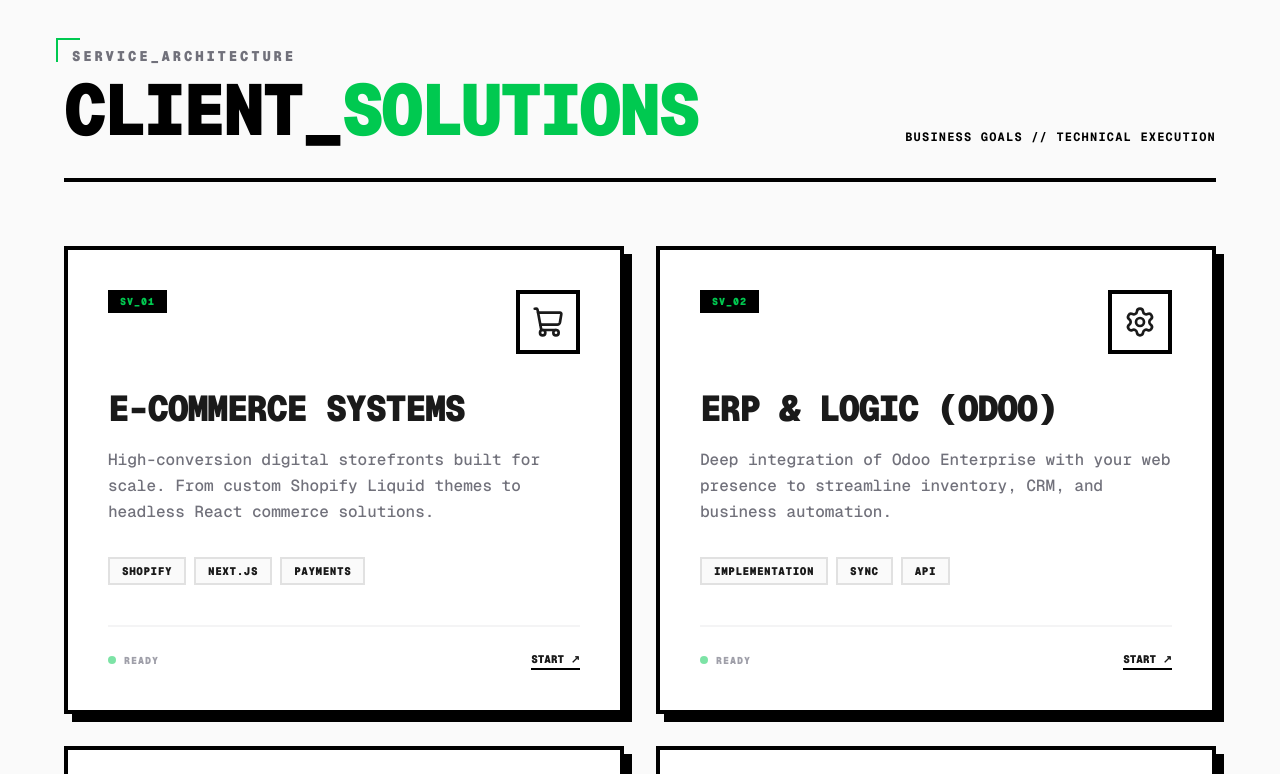
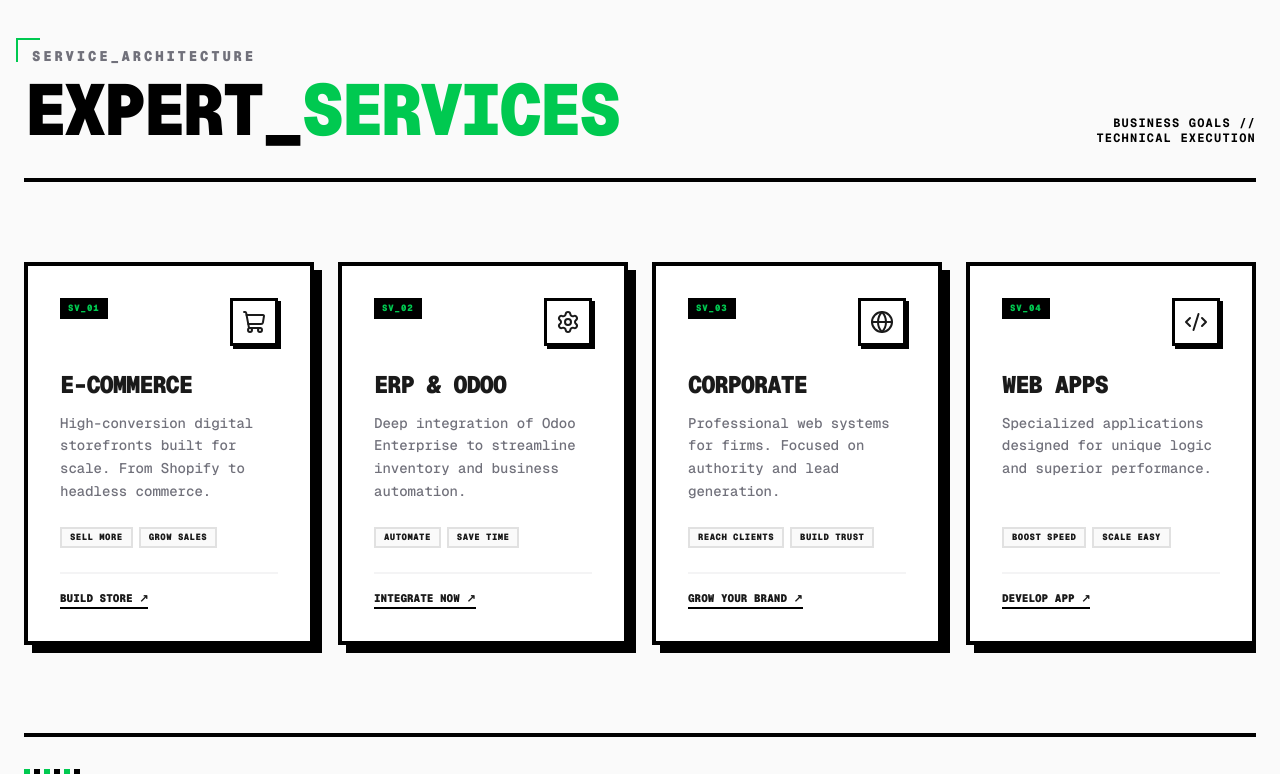
Before and after one commit to BrianShiroe/portfoliov4, a Next.js app: page / in a window 1280 px wide. Shown: the part 1880-2654 px from the top of the page. Built offline with nearby package versions, Linux system fonts and the light colour scheme.

Commit message:
[update] services: content

```diff
--- a/components/Services.tsx
+++ b/components/Services.tsx
@@ -1,47 +1,53 @@
 "use client";
 import { motion } from "framer-motion";
-import {
-  ShoppingCart,
-  Settings,
-  Globe,
-  Code2
-} from "lucide-react";
+import { ShoppingCart, Settings, Globe, Code2 } from "lucide-react";
 
 export function Services() {
   const services = [
     {
       id: "SV_01",
-      title: "E-Commerce Systems",
-      description: "High-conversion digital storefronts built for scale. From custom Shopify Liquid themes to headless React commerce solutions.",
-      features: ["Shopify", "Next.js", "Payments"], // Shortened for mobile tag flow
+      title: "E-Commerce",
+      description:
+        "High-conversion digital storefronts built for scale. From Shopify to headless commerce.",
+      features: ["Sell More", "Grow Sales"],
       icon: ShoppingCart,
+      action: "Build Store ↗",
     },
     {
       id: "SV_02",
-      title: "ERP & Logic (Odoo)",
-      description: "Deep integration of Odoo Enterprise with your web presence to streamline inventory, CRM, and business automation.",
-      features: ["Implementation", "Sync", "API"],
+      title: "ERP & Odoo",
+      description:
+        "Deep integration of Odoo Enterprise to streamline inventory and business automation.",
+      features: ["Automate", "Save Time"],
       icon: Settings,
+      action: "Integrate Now ↗",
     },
     {
       id: "SV_03",
-      title: "Corporate Hubs",
-      description: "Professional web systems for SMEs and firms. Focused on authority, lead generation, and multi-regional support.",
-      features: ["WP", "Next.js", "Multilingual"],
+      title: "Corporate",
+      description:
+        "Professional web systems for firms. Focused on authority and lead generation.",
+      features: ["Reach Clients", "Build Trust"],
       icon: Globe,
+      action: "Grow Your Brand ↗",
     },
     {
       id: "SV_04",
-      title: "Custom Web Apps",
-      description: "Specialized, high-speed applications designed for unique business logic and superior user performance.",
-      features: ["React", "TS", "Vercel"],
+      title: "Web Apps",
+      description:
+        "Specialized applications designed for unique logic and superior performance.",
+      features: ["Boost Speed", "Scale Easy"],
       icon: Code2,
+      action: "Develop App ↗",
     },
   ];
 
   return (
-    <section id="services" className="w-full bg-zinc-50 px-4 py-16 md:py-24 md:px-6 overflow-hidden font-mono">
-      <div className="mx-auto max-w-6xl">
+    <section
+      id="services"
+      className="w-full bg-zinc-50 py-16 md:py-24 overflow-hidden font-mono"
+    >
+      <div className="mx-auto max-w-7xl px-4 md:px-6">
         {/* --- SECTION HEADER --- */}
         <div className="mb-12 md:mb-16 flex flex-col md:flex-row md:items-end justify-between gap-6 border-b-4 border-black pb-8">
           <div className="relative">
@@ -49,20 +55,20 @@ export function Services() {
             <span className="text-[10px] md:text-sm font-black text-zinc-500 uppercase tracking-[0.2em] mb-2 block ml-2">
               Service_Architecture
             </span>
-            {/* Adjusted font size for mobile screens (text-4xl) */}
             <h2 className="text-4xl sm:text-5xl md:text-7xl font-black uppercase tracking-tighter text-black leading-none">
-              Client_<span className="text-[#00C950]">Solutions</span>
+              Expert_<span className="text-[#00C950]">Services</span>
             </h2>
           </div>
-          <div className="text-left md:text-right">
-            <p className="text-[10px] md:text-[12px] font-bold text-black uppercase tracking-widest opacity-70 md:opacity-100">
-              Business Goals // Technical Execution
+          <div className="hidden md:block text-right">
+            <p className="text-[12px] font-bold text-black uppercase tracking-widest leading-tight">
+              Business Goals // <br /> Technical Execution
             </p>
           </div>
         </div>
 
-        {/* --- SERVICES GRID --- */}
-        <div className="grid grid-cols-1 md:grid-cols-2 gap-10 md:gap-8">
+        {/* --- HORIZONTAL ROW (Mobile Swipeable / Desktop Row) --- */}
+        {/* Added flex-nowrap to prevent column wrapping on any screen size */}
+        <div className="flex flex-nowrap overflow-x-auto pb-10 pt-4 gap-6 no-scrollbar snap-x snap-mandatory">
           {services.map((service, index) => {
             const Icon = service.icon;
             return (
@@ -72,53 +78,53 @@ export function Services() {
                 whileInView={{ opacity: 1, y: 0 }}
                 viewport={{ once: true }}
                 transition={{ delay: index * 0.1 }}
-                className="group relative"
+                // min-w-[300px] ensures cards don't squish on mobile
+                // md:min-w-0 md:flex-1 lets them distribute evenly on desktop
+                className="group relative min-w-[300px] md:min-w-0 md:flex-1 snap-center shrink-0 md:shrink"
               >
-                {/* Neobrutalist Shadow - Adjusted translate for mobile to prevent overflow */}
-                <div className="absolute inset-0 bg-black translate-x-1 translate-y-1 md:translate-x-2 md:translate-y-2 transition-transform group-hover:translate-x-2 group-hover:translate-y-2 md:group-hover:translate-x-3 md:group-hover:translate-y-3" />
+                {/* Neobrutalist Shadow */}
+                <div className="absolute inset-0 bg-black translate-x-2 translate-y-2 transition-transform group-hover:translate-x-3 group-hover:translate-y-3" />
 
-                <div className="relative h-full border-[3px] md:border-4 border-black bg-white p-6 md:p-10 transition-all group-hover:-translate-x-1 group-hover:-translate-y-1 group-hover:border-[#00C950] flex flex-col">
-                  <div className="flex justify-between items-start mb-6 md:mb-8 gap-4">
-                    <span className="text-[9px] md:text-[10px] font-black text-[#00C950] bg-black px-2 md:px-3 py-1 uppercase tracking-widest">
+                <div className="relative h-full border-[3px] md:border-4 border-black bg-white p-6 md:p-8 transition-all group-hover:-translate-x-1 group-hover:-translate-y-1 group-hover:border-[#00C950] flex flex-col justify-between">
+                  <div>
+                    <div className="flex justify-between items-start mb-6">
+                      <span className="text-[9px] font-black text-[#00C950] bg-black px-2 py-1 uppercase tracking-widest">
                         {service.id}
                       </span>
-                    <div className="h-12 w-12 md:h-16 md:w-16 border-[3px] md:border-4 border-black flex items-center justify-center transition-all group-hover:bg-[#00C950] group-hover:border-black shrink-0">
-                      <Icon className="h-6 w-6 md:h-8 md:w-8 transition-colors group-hover:text-black" />
+                      <div className="h-12 w-12 border-[3px] border-black flex items-center justify-center transition-all group-hover:bg-[#00C950] group-hover:border-black shadow-[3px_3px_0px_0px_rgba(0,0,0,1)] bg-white">
+                        <Icon className="h-6 w-6 transition-colors group-hover:text-black" />
                       </div>
                     </div>
 
-                  {/* Responsive Heading */}
-                  <h3 className="text-xl md:text-4xl font-black uppercase tracking-tighter mb-3 md:mb-4 transition-colors group-hover:text-[#00C950] leading-tight">
+                    <h3 className="text-xl md:text-2xl font-black uppercase tracking-tighter mb-3 transition-colors group-hover:text-[#00C950] leading-tight">
                       {service.title}
                     </h3>
 
-                  <p className="text-zinc-500 text-xs md:text-base mb-6 md:mb-8 leading-relaxed font-medium transition-colors group-hover:text-zinc-800">
+                    <p className="text-zinc-500 text-xs md:text-sm mb-6 leading-relaxed font-medium group-hover:text-zinc-800">
                       {service.description}
                     </p>
+                  </div>
 
-                  {/* Features Tag Cloud */}
-                  <div className="flex flex-wrap gap-1.5 md:gap-2 mb-8 md:mb-10">
+                  <div className="space-y-6">
+                    <div className="flex flex-wrap gap-1.5">
                       {service.features.map((feature) => (
                         <span
                           key={feature}
-                        className="text-[8px] md:text-[11px] font-black uppercase tracking-wider border-2 border-black/10 px-2 md:px-3 py-0.5 md:py-1 bg-zinc-50 transition-all group-hover:border-[#00C950] group-hover:bg-white whitespace-nowrap"
+                          className="text-[8px] md:text-[9px] font-black uppercase tracking-wider border-2 border-black/10 px-2 py-0.5 bg-zinc-50 transition-all group-hover:border-[#00C950] group-hover:bg-white"
                         >
                           {feature}
                         </span>
                       ))}
                     </div>
 
-                  {/* Interaction Footer - Mobile optimized layout */}
-                  <div className="mt-auto pt-6 border-t-2 border-zinc-100 flex flex-row justify-between items-center group-hover:border-[#00C950]/20">
-                    <div className="flex items-center gap-2">
-                      <span className="h-1.5 w-1.5 md:h-2 md:w-2 rounded-full bg-[#00C950] animate-pulse" />
-                      <span className="text-[8px] md:text-[10px] font-black uppercase tracking-widest text-zinc-400">
-                        Ready
-                      </span>
+                    <div className="pt-4 border-t-2 border-zinc-100 flex justify-between items-center group-hover:border-[#00C950]/20">
+                      <a
+                        href="#contact"
+                        className="text-[11px] font-black border-b-2 border-black transition-colors group-hover:text-[#00C950] group-hover:border-[#00C950] cursor-pointer uppercase"
+                      >
+                        {service.action}
+                      </a>
                     </div>
-                    <span className="text-[10px] md:text-[11px] font-black border-b-2 border-black transition-colors group-hover:text-[#00C950] group-hover:border-[#00C950] cursor-pointer uppercase">
-                      Start ↗
-                    </span>
                   </div>
                 </div>
               </motion.div>
@@ -127,22 +133,38 @@ export function Services() {
         </div>
 
         {/* --- BOTTOM METADATA --- */}
-        <div className="mt-16 md:mt-20 pt-8 border-t-4 border-black flex flex-col md:flex-row justify-between items-start md:items-center gap-6">
+        <div className="mt-12 pt-8 border-t-4 border-black flex flex-col md:flex-row justify-between items-center gap-6">
           <div className="flex items-center gap-4">
             <div className="flex gap-1">
               {[...Array(6)].map((_, i) => (
-                <div key={i} className={`h-5 w-1 md:h-6 md:w-1.5 ${i % 2 === 0 ? "bg-[#00C950]" : "bg-black"}`} />
+                <div
+                  key={i}
+                  className={`h-5 w-1 md:h-6 md:w-1.5 ${i % 2 === 0 ? "bg-[#00C950]" : "bg-black"}`}
+                />
               ))}
             </div>
             <p className="text-[10px] md:text-[12px] font-black uppercase tracking-widest text-black">
-              Fullstack // DXB
+              Fullstack // Dubai // 2026
             </p>
           </div>
+          <div className="flex items-center gap-2">
+            <span className="h-2 w-2 rounded-full bg-[#00C950] animate-pulse" />
             <p className="text-[9px] md:text-[11px] font-bold uppercase tracking-widest text-zinc-400">
-            Dubai, UAE // Global
+              System_Status: Operational
             </p>
           </div>
         </div>
+      </div>
+
+      <style jsx global>{`
+        .no-scrollbar::-webkit-scrollbar {
+          display: none;
+        }
+        .no-scrollbar {
+          -ms-overflow-style: none;
+          scrollbar-width: none;
+        }
+      `}</style>
     </section>
   );
 }
```
Lines whose indentation alone changed are shown as unchanged.
